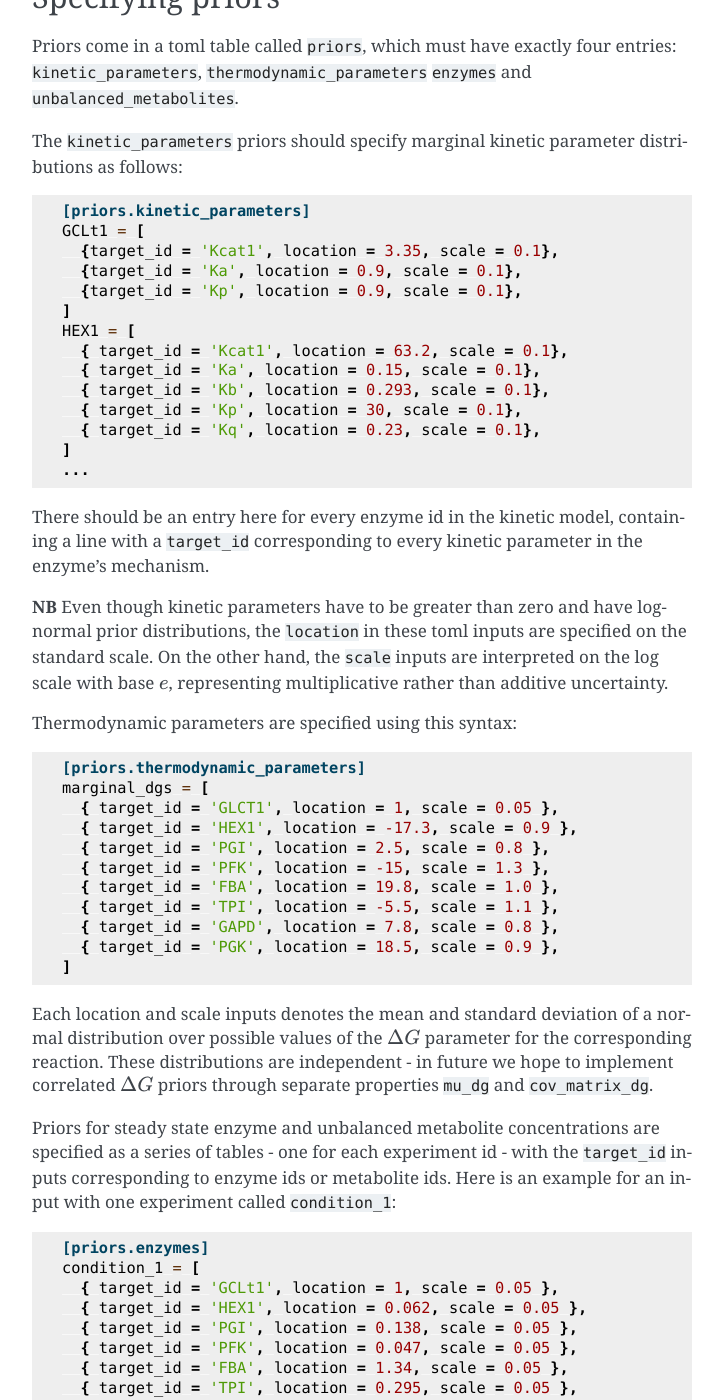
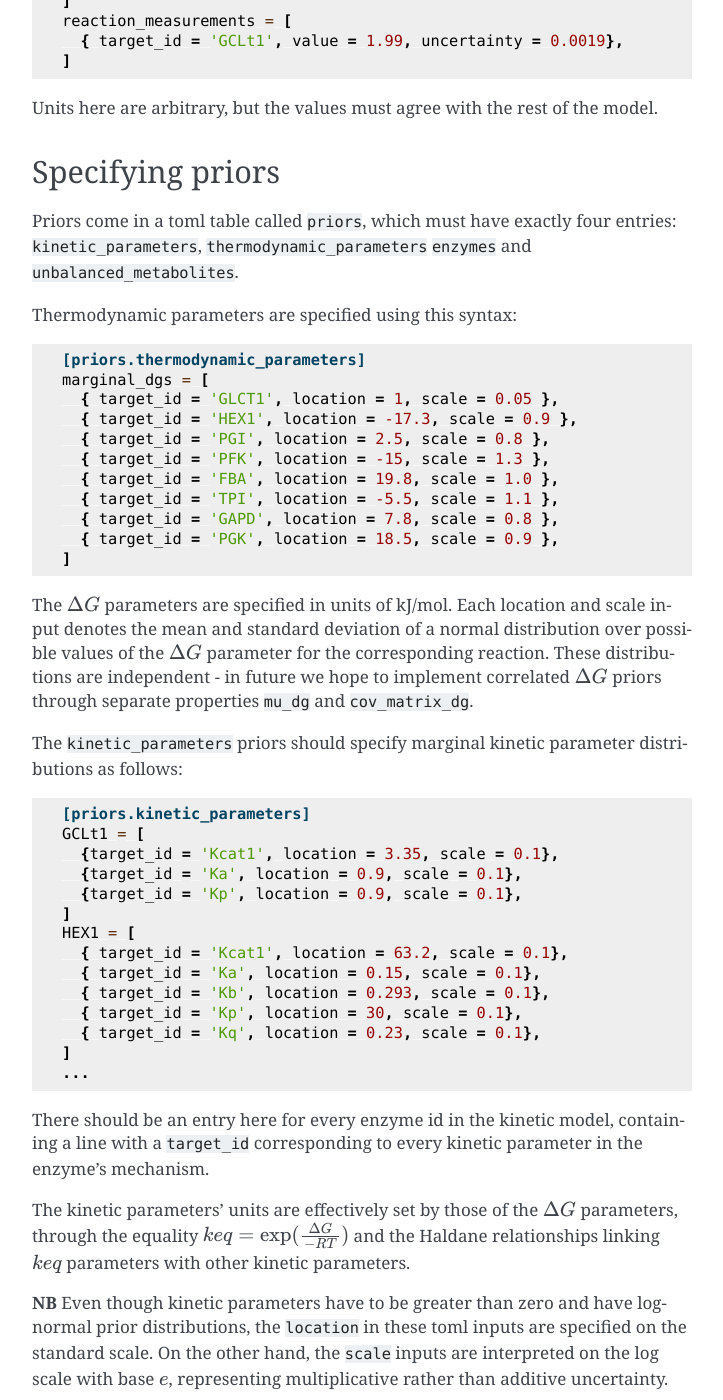
Before and after one commit to biosustain/Maud, a Sphinx documentation site: the page built from docs/usage/inputting.rst, in a window 1280 px wide and 1400 px high, scrolled down 1947 px. Shown: the whole window, without its empty margins (388-1111 px from the left). Built offline with Sphinx 7.4.7, drawn with Linux system fonts in a browser that asks for light colours; some of the changed text lies outside the part shown.

Commit message:
doc: explain which units are meaningful and which fields are required

```diff
--- a/docs/usage/inputting.rst
+++ b/docs/usage/inputting.rst
@@ -18,6 +18,9 @@
 For some working examples of full inputs see `here
 <https://github.com/biosustain/Maud/tree/master/data/in>`_.
 
+**NB** The fields depicted in the examples below are all required, except for a
+ few optional cases which should be explicitly highlighted.
+
 Specifying a kinetic model
 ==========================
 
@@ -34,6 +37,8 @@
     id = 'cytosol'
     name = 'cytosol'
     volume = 1
+
+The units for the :code:`volume` field are arbitrary.
 
 A metabolite must have an id, a name, compartment (this should be the id of a
 compartment) and a property 'balanced' specifying whether its concentration
@@ -59,15 +64,17 @@
     id = 'FBA'
     name = 'FBA'
     mechanism = "ordered_unibi"
-    allosteric_inhibitors = ['AMP']
+    allosteric_inhibitors = ['AMP']  # optional
 
 Reaction level information is specified under :code:`[[reactions]]`, and
 enzyme-specific information goes under :code:`[[reactions]]`. The stoichiometry
-property should map metabolite ids to numerical stoichiometries. The mechanism
-property must be one of the mechanisms that Maud supports - these can be found
-in the source code file `big_k_rate_equations.stan <https://github.com/biosustain/Maud/blob/master/src/maud/stan_code/big_k_rate_equations.stan>`_. The property
-allosteric_inhibitors must be a list containing ids of metabolites that feature
-in the network.
+property should map metabolite ids to numerical stoichiometries with arbitrary
+units. The mechanism property must be one of the mechanisms that Maud
+supports - these can be found in the source code file
+`big_k_rate_equations.stan
+<https://github.com/biosustain/Maud/blob/master/src/maud/stan_code/big_k_rate_equations.stan>`_. The
+optional property allosteric_inhibitors must be a list containing ids of
+metabolites that feature in the network.
 
 Specifying experiments
 ======================
@@ -94,12 +101,37 @@
       { target_id = 'GCLt1', value = 1.99, uncertainty = 0.0019},
     ]
 
+Units here are arbitrary, but the values must agree with the rest of the model.
+
 Specifying priors
 =================
 
 Priors come in a toml table called :code:`priors`, which must have exactly four
 entries: :code:`kinetic_parameters`, :code:`thermodynamic_parameters`
 :code:`enzymes` and :code:`unbalanced_metabolites`.
+
+Thermodynamic parameters are specified using this syntax:
+
+.. code:: toml
+
+    [priors.thermodynamic_parameters]
+    marginal_dgs = [
+      { target_id = 'GLCT1', location = 1, scale = 0.05 },
+      { target_id = 'HEX1', location = -17.3, scale = 0.9 },
+      { target_id = 'PGI', location = 2.5, scale = 0.8 },
+      { target_id = 'PFK', location = -15, scale = 1.3 },
+      { target_id = 'FBA', location = 19.8, scale = 1.0 },
+      { target_id = 'TPI', location = -5.5, scale = 1.1 },
+      { target_id = 'GAPD', location = 7.8, scale = 0.8 },
+      { target_id = 'PGK', location = 18.5, scale = 0.9 },
+    ]
+
+The :math:`\Delta G` parameters are specified in units of kJ/mol. Each location
+and scale input denotes the mean and standard deviation of a normal
+distribution over possible values of the :math:`\Delta G` parameter for the
+corresponding reaction. These distributions are independent - in future we hope
+to implement correlated :math:`\Delta G` priors through separate properties
+:code:`mu_dg` and :code:`cov_matrix_dg`.
 
 The :code:`kinetic_parameters` priors should specify marginal kinetic parameter
 distributions as follows:
@@ -125,33 +157,16 @@
 containing a line with a :code:`target_id` corresponding to every kinetic
 parameter in the enzyme's mechanism.
 
+The kinetic parameters' units are effectively set by those of the :math:`\Delta
+G` parameters, through the equality :math:`keq = \exp(\frac{\Delta G}{-RT})`
+and the Haldane relationships linking :math:`keq` parameters with other kinetic
+parameters.
+
 **NB** Even though kinetic parameters have to be greater than zero and have
 lognormal prior distributions, the :code:`location` in these toml inputs are
 specified on the standard scale. On the other hand, the :code:`scale` inputs
 are interpreted on the log scale with base :math:`e`, representing
 multiplicative rather than additive uncertainty.
-
-Thermodynamic parameters are specified using this syntax:
-
-.. code:: toml
-
-    [priors.thermodynamic_parameters]
-    marginal_dgs = [
-      { target_id = 'GLCT1', location = 1, scale = 0.05 },
-      { target_id = 'HEX1', location = -17.3, scale = 0.9 },
-      { target_id = 'PGI', location = 2.5, scale = 0.8 },
-      { target_id = 'PFK', location = -15, scale = 1.3 },
-      { target_id = 'FBA', location = 19.8, scale = 1.0 },
-      { target_id = 'TPI', location = -5.5, scale = 1.1 },
-      { target_id = 'GAPD', location = 7.8, scale = 0.8 },
-      { target_id = 'PGK', location = 18.5, scale = 0.9 },
-    ]
-
-Each location and scale inputs denotes the mean and standard deviation of a
-normal distribution over possible values of the :math:`\Delta G` parameter for
-the corresponding reaction. These distributions are independent - in future we
-hope to implement correlated :math:`\Delta G` priors through separate
-properties :code:`mu_dg` and :code:`cov_matrix_dg`.
 
 Priors for steady state enzyme and unbalanced metabolite concentrations are
 specified as a series of tables - one for each experiment id - with the
@@ -183,4 +198,5 @@
     ]
 
 As with kinetic parameters, the locations are absolute and the scales are
-log-scale.
+log-scale. The units are arbitrary. When setting them, bear in mind that Stan
+tends to work best when most numbers are reasonably close to zero.
```
